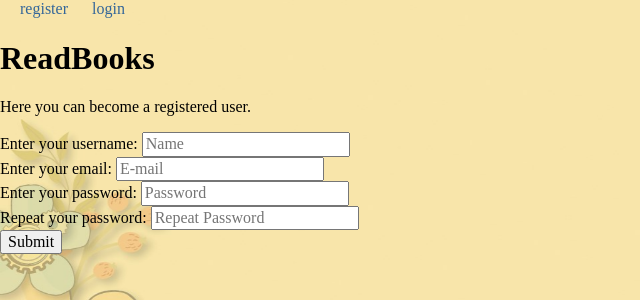
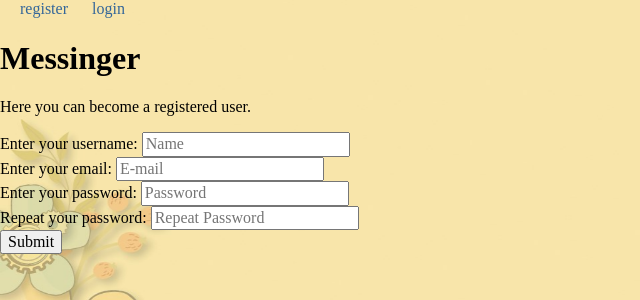
Before and after one commit to MaGo1981/CS50W-project2, a Flask app: page /register in a window 1280 px wide. Shown: the top 300 px of the page, without its empty margins (0-640 px from the left). Run offline with Flask 2, Linux system fonts and the light colour scheme.

Commit message:
change title and heading

```diff
--- a/templates/layout.html
+++ b/templates/layout.html
@@ -4,7 +4,7 @@
     <head>
     	<link rel="stylesheet" type="text/css" href="/static/CSS/normalize.css">
     	<link rel="stylesheet" type="text/css" href="/static/CSS/project2.css">
-        <title>ReadBooks</title>
+        <title>Messinger</title>
         {% if not session['logged_in'] %}
             <span class='head';><a href="{{ url_for('register') }}">register</a></span>
             <span class='head';><a href="{{ url_for('login') }}">login</a></span>
--- a/templates/login.html
+++ b/templates/login.html
@@ -1,7 +1,7 @@
 {% extends "layout.html" %}
 
 {% block heading %}
-    ReadBooks
+    Messinger
 {% endblock %}
 
 {% block body %}
--- a/templates/register.html
+++ b/templates/register.html
@@ -1,7 +1,7 @@
 {% extends "layout.html" %}
 
 {% block heading %}
-    ReadBooks
+    Messinger
 {% endblock %}
 
 {% block body %}
```
Also changed, not shown: 1 other file.
